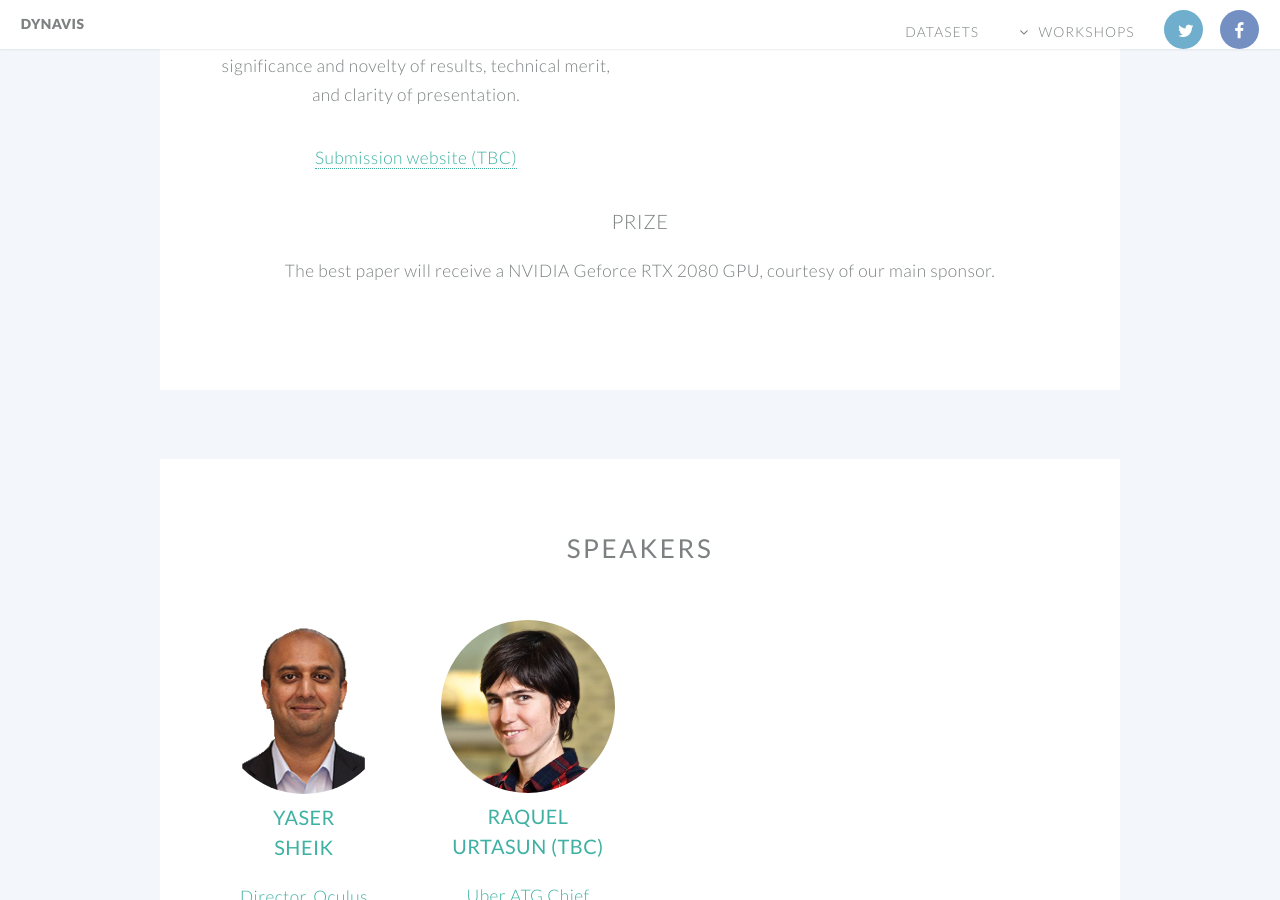
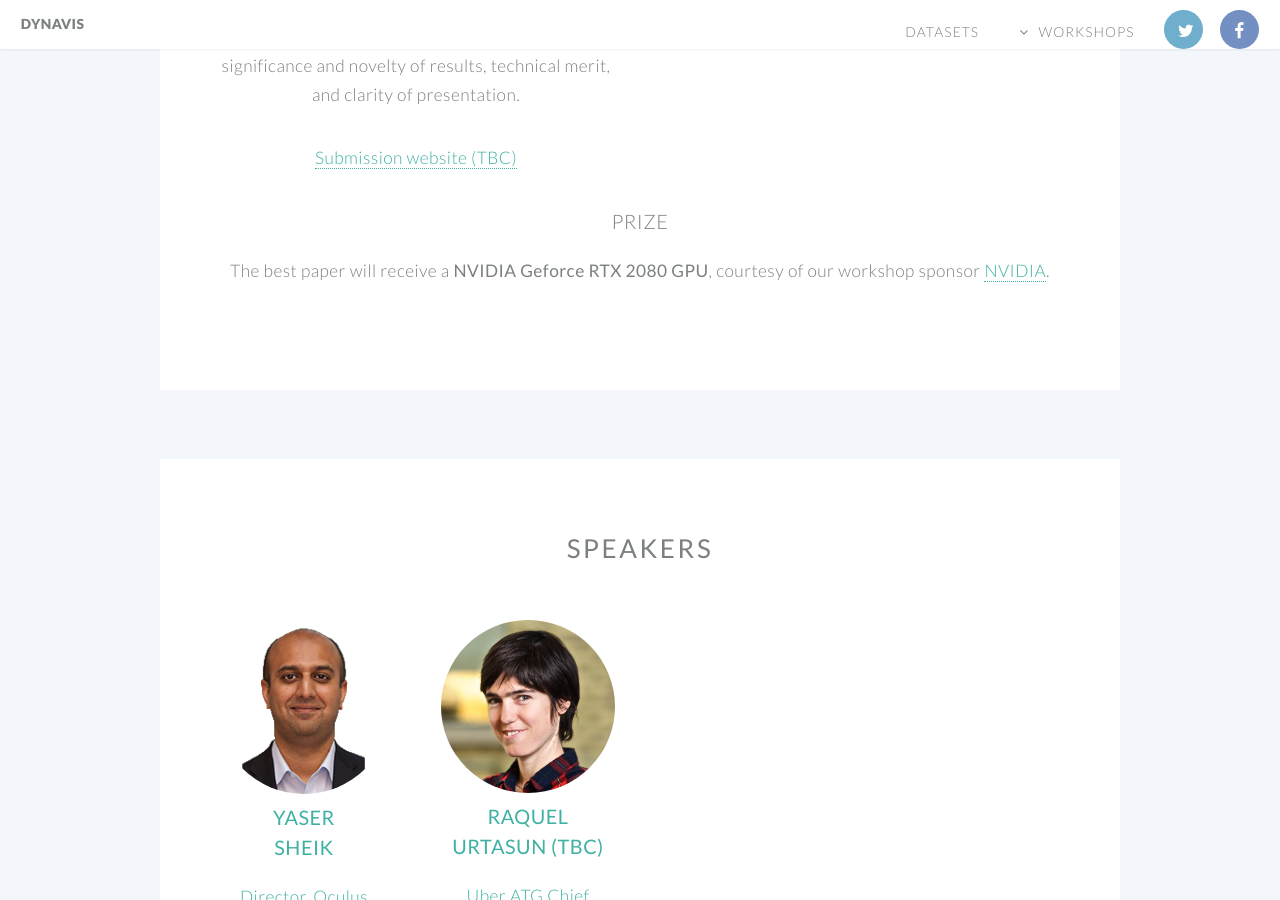
Before and after one commit to DynaVis/DynaVis.github.io, a Jekyll site: the page built from 2020.html, in a window 1280 px wide and 900 px high, scrolled down 2302 px. Built offline with Jekyll 4.4.1, drawn with Linux system fonts in a browser that asks for light colours.

Commit message:
Added links to Nvidia

```diff
--- a/2020.html
+++ b/2020.html
@@ -107,7 +107,7 @@ redirect_from: "/"
 				<header>
 					<h3>Prize</h3>
 				</header>
-				<p>The best paper will receive a NVIDIA Geforce RTX 2080 GPU, courtesy of our main sponsor.</p>
+				<p>The best paper will receive a <b>NVIDIA Geforce RTX 2080 GPU</b>, courtesy of our workshop sponsor <a href="https://www.nvidia.com/" target="_blank">NVIDIA</a>.</p>
 		</div>
 
 
@@ -252,7 +252,7 @@ redirect_from: "/"
         <header class="major">
             <h2><strong>Sponsors</strong></h2>
         </header>
-        <img class="image" src="/images/2020/nvidia.png" alt="" style="width:400px;"/>
+        <a href="https://www.nvidia.com/" target="_blank"><img class="image" src="/images/2020/nvidia.png" alt="" style="width:400px;"/> </a>
     </section>
 
 
```
